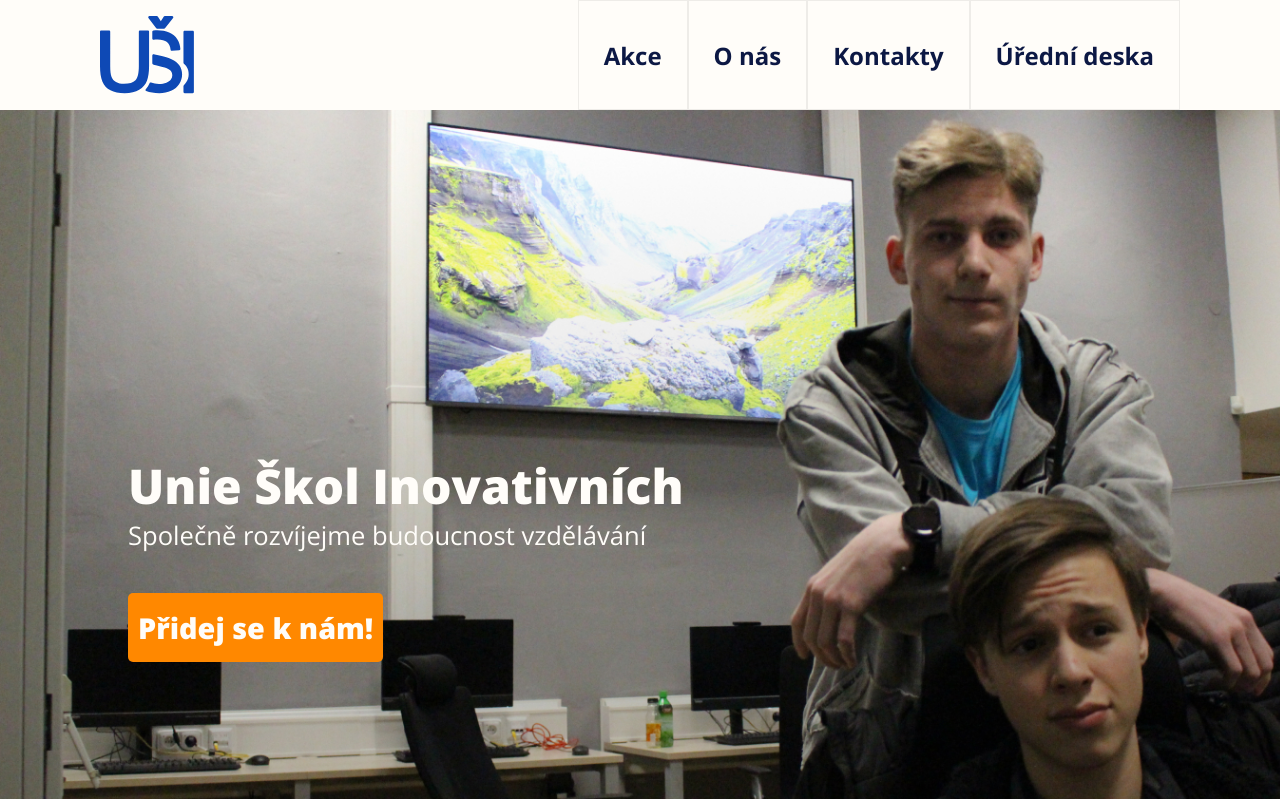
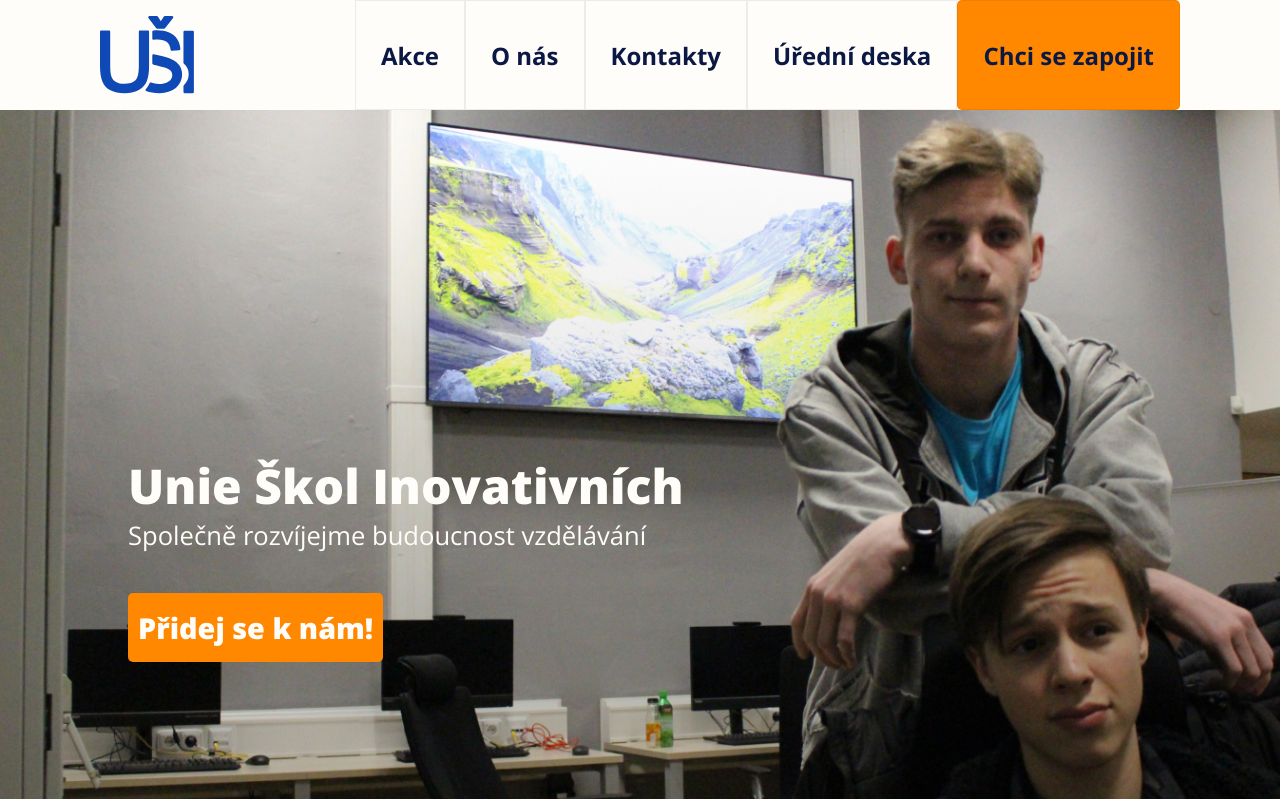
Before and after one commit to mstonjek/webUSI, a PHP site: page /templates/new/ in a window 1280 px wide; the page is wider, and only the part inside the window is pictured. Shown: the top 799 px of that part. Run offline with PHP 8.4, Linux system fonts and the light colour scheme.

Commit message:
Upraven styl headeru

```diff
--- a/templates/assets/style.css
+++ b/templates/assets/style.css
@@ -75,6 +75,13 @@ body header nav ul li a {
 body header nav ul li a:hover {
   color: #FF8800;
   transition: 0.3s;
+}
+body header nav ul li:last-child {
+  background-color: #FF8800;
+  border-radius: 5px;
+}
+body header nav ul li:last-child:hover {
+  color: #0C1844;
 }
 body input {
   text-align: center;
@@ -421,5 +428,7 @@ body footer div:nth-child(3) span.highlight {
     color: #FFFDF9 !important;
   }
 }
-
-/*# sourceMappingURL=style.css.map */
+/*NESAHAT!!! (chyeba kompilace)*/
+body header nav ul li:last-child a:hover {
+  color: #0C1844;
+}/*# sourceMappingURL=style.css.map */
--- a/templates/assets/style.scss
+++ b/templates/assets/style.scss
@@ -88,6 +88,18 @@ body {
                             transition: 0.3s;
                         }
                     }
+                }
+
+                li:last-child{
+                    background-color: $darkOrange;
+                    border-radius: 5px;
+                    &:hover{
+                        color: $pennDark;
+                    }
+                }
+
+                li#selected{
+
                 }
             }
         }
@@ -462,7 +474,7 @@ body {
                         color: $baby;
 
                         li:last-child &:hover {
-                            color: $pennDark;
+                            color: $pennDark ;
                         }
                     }
                 }
@@ -517,3 +529,7 @@ body {
         }
     }
 }
+/*NESAHAT!!! (chyeba kompilace)*/
+body header nav ul li:last-child a:hover {
+    color: $pennDark;
+}
--- a/templates/new/index.html
+++ b/templates/new/index.html
@@ -26,10 +26,13 @@
                     <a href="./o-nas">O nás</a>
                 </li>
                 <li>
-                    <a href="./kontakty">Kontakty</a>
+                    <a href="#footer">Kontakty</a>
                 </li>
                 <li>
                     <a href="./uredni-deska">Úřední deska</a>
+                </li>
+                <li>
+                    <a href="./chci-se-zapojit">Chci se zapojit</a>
                 </li>
             </ul>
         </nav>
```
Also changed, not shown: 1 other file.
